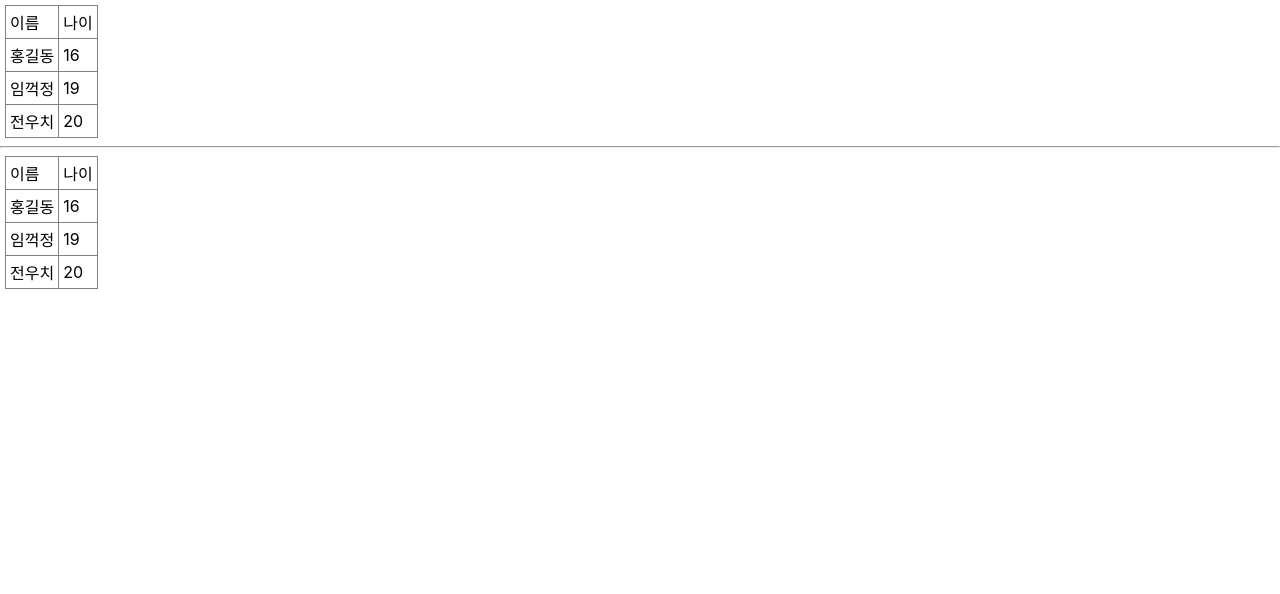
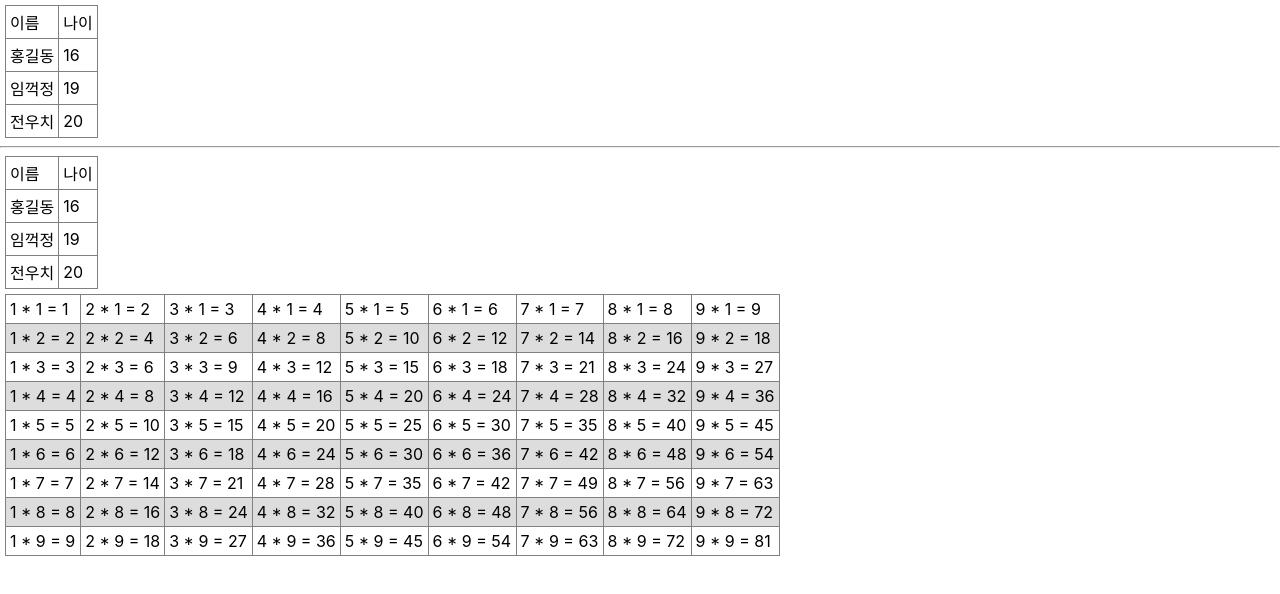
Before and after one commit to hsxxng31/ex02, a React (Create React App) app: page / in a window 1280 px wide. Shown: the top 594 px of the page. Built offline with nearby package versions, Linux system fonts and the light colour scheme.

Commit message:
구구단 연습문제 TimesTable 추가

```diff
--- a/src/App.tsx
+++ b/src/App.tsx
@@ -1,5 +1,6 @@
 import React from "react";
 import MyTable from "./MyTable";
+import TimesTable from "./TimesTable";
 
 function App() {
   return (
@@ -7,6 +8,7 @@ function App() {
       <MyTable />
       <hr />
       <MyTable />
+      <TimesTable />
     </div>
   );
 }
--- a/src/MyTable.css
+++ b/src/MyTable.css
@@ -6,3 +6,10 @@ table.MyTable td {
   border: 1px solid gray;
   padding: 4px;
 }
+
+tr.whiteBg {
+  background-color: white;
+}
+tr:nth-child(even).grayBg {
+  background-color: #ddd;
+}
--- /dev/null
+++ b/src/TimesTable.tsx
@@ -0,0 +1,25 @@
+import React from "react";
+import "./MyTable.css";
+
+function TimesTable() {
+  let num = [1, 2, 3, 4, 5, 6, 7, 8, 9];
+
+  // 구구단 테이블 생성
+  let timesTable = num.map((a, index) => (
+    <tr className="grayBg">
+      {num.map((b) => (
+        <td>
+          {b} * {a} = {a * b}
+        </td>
+      ))}
+    </tr>
+  ));
+
+  return (
+    <table className="MyTable">
+      <tbody>{timesTable}</tbody>
+    </table>
+  );
+}
+
+export default TimesTable;
```
